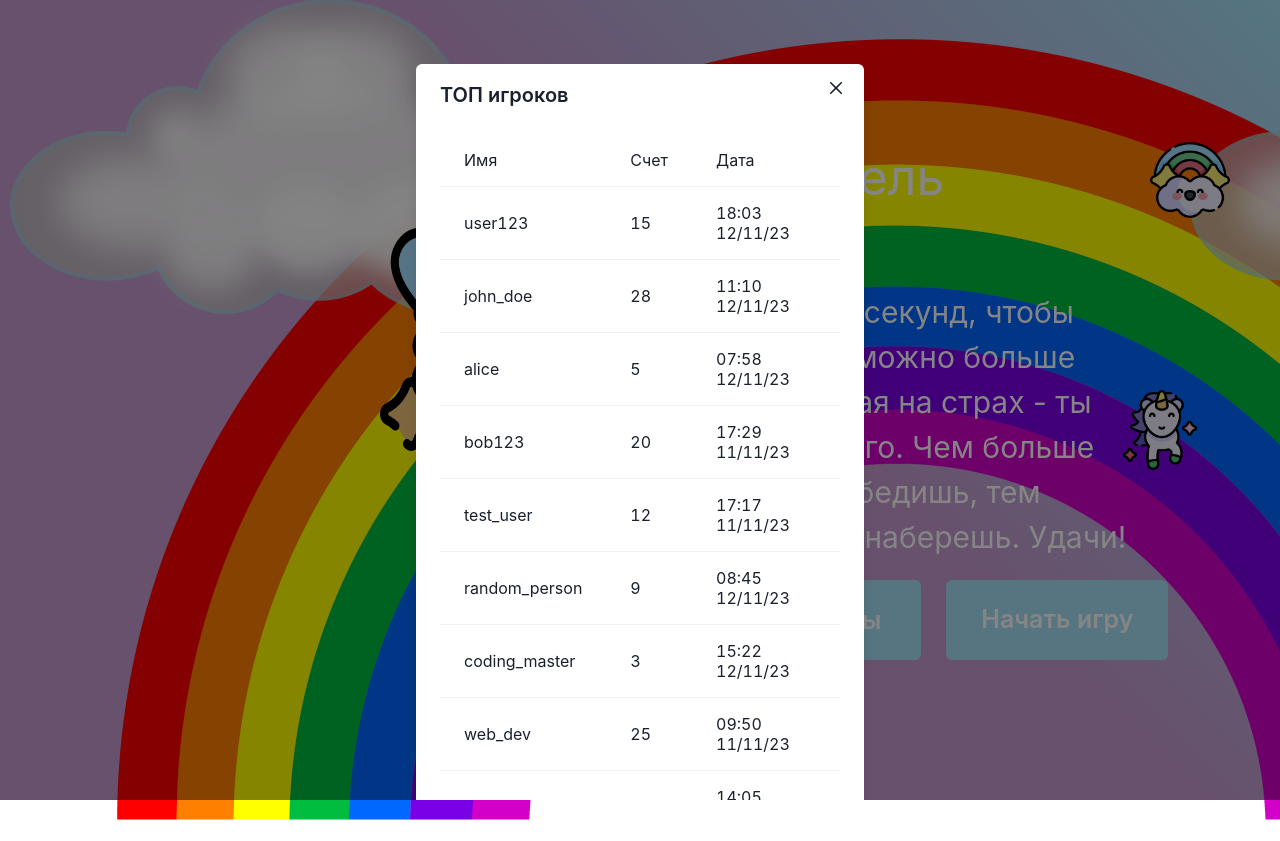
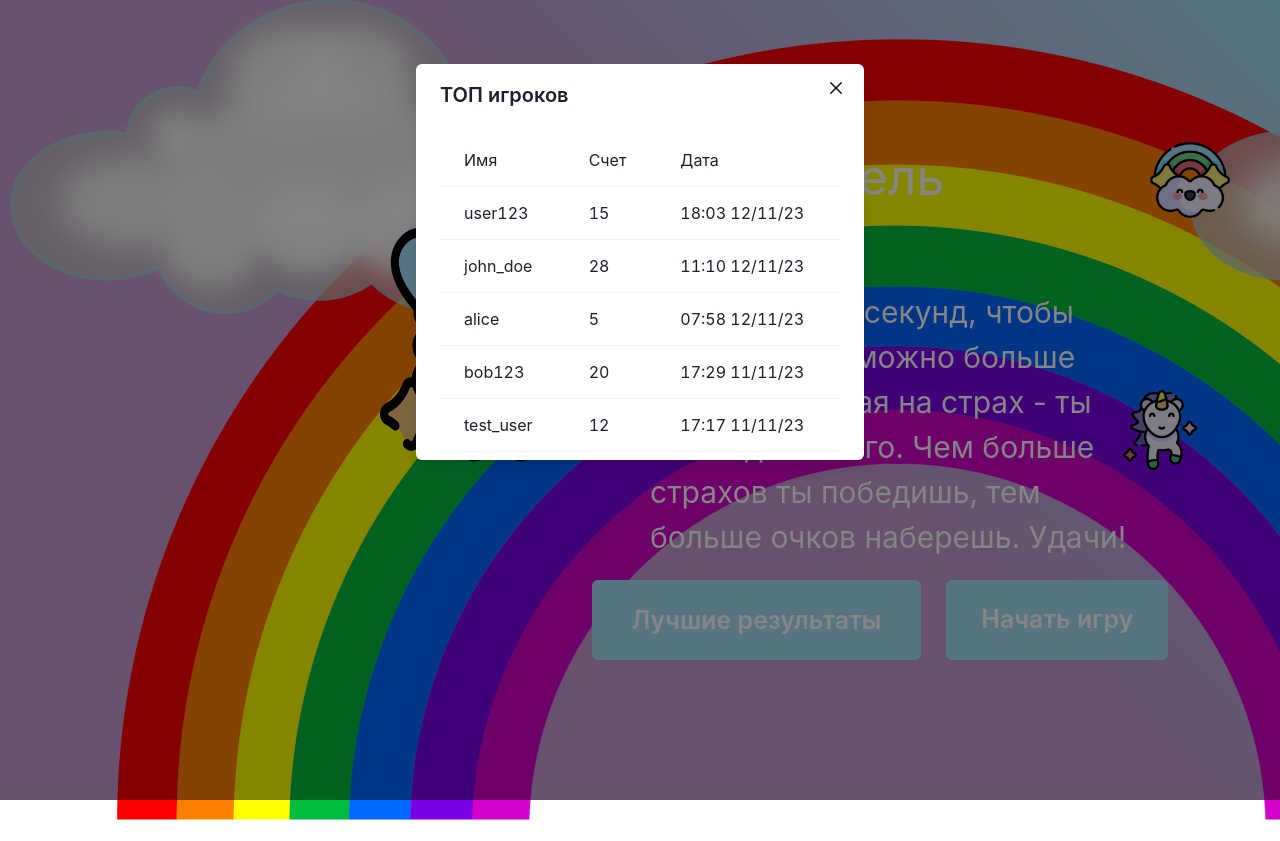
Before and after one commit to KatiaProkina/hackathon_2023, a React (Vite) app in the folder game/: page / in a window 1280 px wide. Both pictures are taken after a click on the button "Лучшие результаты". Shown: the top 841 px of the page. Built offline with nearby package versions, Linux system fonts and the light colour scheme; no server answers.

Commit message:
fix leaderbord

```diff
--- a/game/src/Pages/StartPage/StartPage.jsx
+++ b/game/src/Pages/StartPage/StartPage.jsx
@@ -94,7 +94,7 @@ const StartPage = () => {
                     </Tr>
                   </Thead>
                   <Tbody>
-                    {data.map((user) => {
+                    {data.slice(0, 5).map((user) => {
                       return (
                         <Tr key={user.id}>
                           <Td>{user.username}</Td>
```
